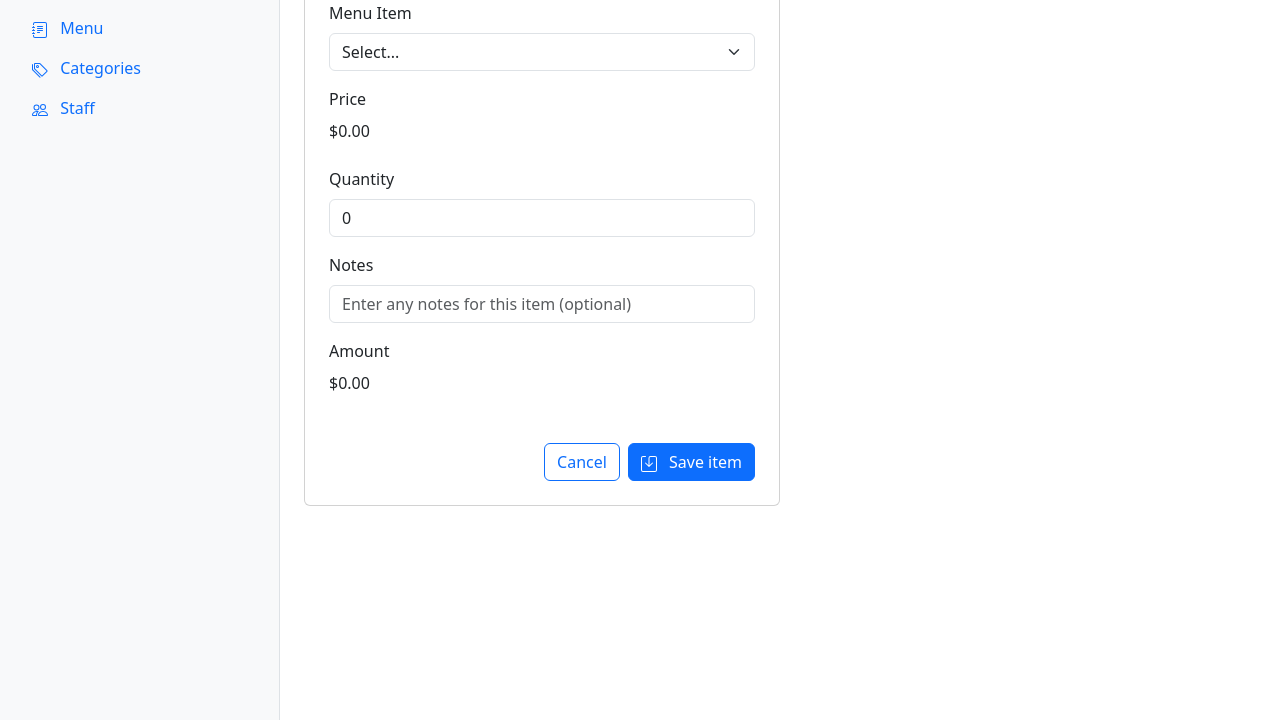
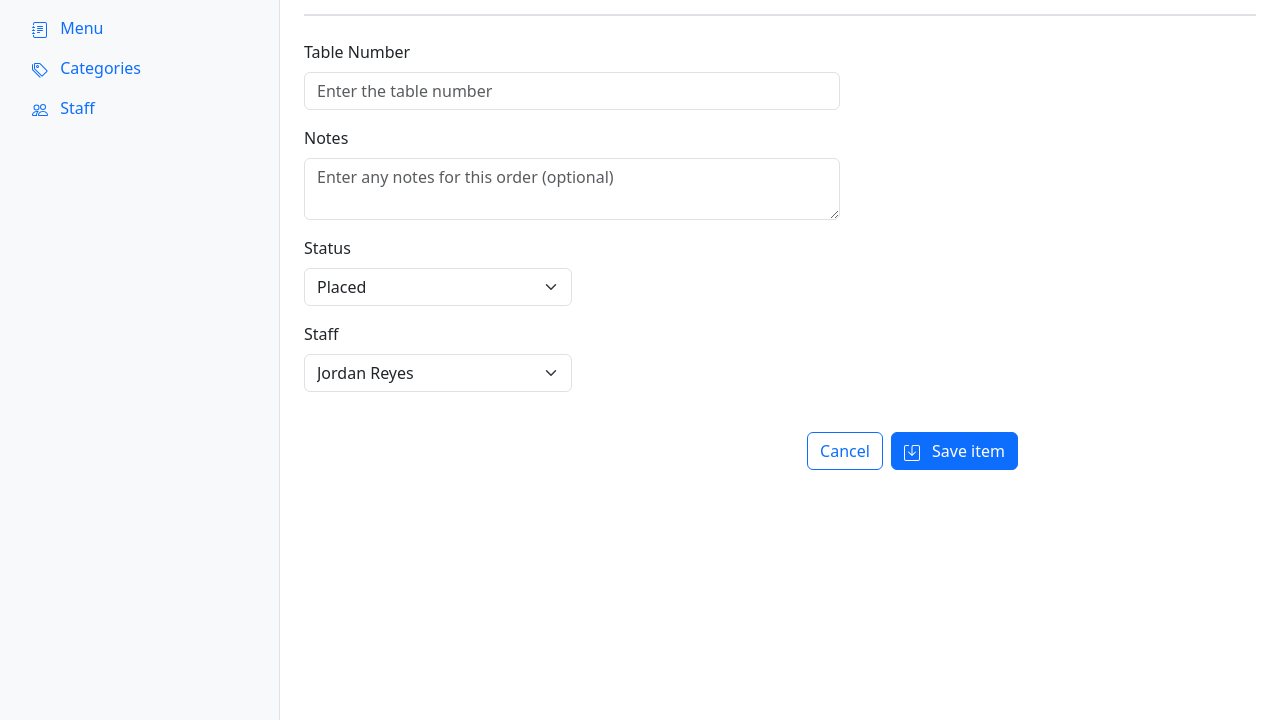
Before and after one commit to bbottstql/tableserve-design, a website built with Vite: page order-create.html in a window 1280 px wide. Shown: the part 177-897 px from the top of the page. Built offline with nearby package versions, Linux system fonts and the light colour scheme.

Commit message:
order-create fixed

```diff
--- a/order-create.html
+++ b/order-create.html
@@ -15,52 +15,53 @@
     <main class="d-flex">
       {{> nav}}
       <section class="content p-4 flex-grow-1">
-        <form class="form w-50">
-          <div class="card p-4">
-            <h5 class="card-title"><strong>Item</strong></h5>
-
-            <div class="mb-3">
-              <label for="menuItemId" class="form-label">Menu Item</label>
-              <select id="menuItemId" class="form-select">
-                <option value="0" selected>Select...</option>
-                <option value="1">Loaded Nachos</option>
-                <option value="2">Mozzarella Sticks</option>
-                <!-- ...all menu items -->
+        <div
+          class="d-flex justify-content-between pb-4 mb-4 border-bottom border-2"
+        >
+          <h2>New Order</h2>
+        </div>
+        <form class="d-flex flex-column w-75">
+          <div class="mb-3 w-75">
+            <label for="tablenumber" class="form-label">Table Number</label>
+            <input
+              id="tablenumber"
+              class="form-control"
+              type="number"
+              placeholder="Enter the table number"
+            />
+          </div>
+          <div class="mb-3 w-75">
+            <label for="notes" class="form-label">Notes</label>
+            <textarea
+              name=""
+              id="notes"
+              class="form-control"
+              placeholder="Enter any notes for this order (optional)"
+            ></textarea>
+          </div>
+          <div class="d-flex flex-row gap-4 w-75">
+            <div class="mb-3 w-50">
+              <label for="status" class="form-label">Status</label>
+              <select name="" id="status" class="form-select">
+                <option value="">Placed</option>
+                <option value="1">Preparing</option>
+                <option value="2">Ready</option>
+                <option value="3">Served</option>
+                <option value="4">Cancelled</option>
               </select>
             </div>
-
-            <div class="mb-3">
-              <label for="price" class="form-label">Price</label>
-              <div class="form-label">$0.00</div>
+          </div>
+          <div class="d-flex flex-row gap-4 w-75">
+            <div class="mb-3 w-50">
+              <label for="staff" class="form-label">Staff</label>
+              <select name="" id="staff" class="form-select">
+                <option value="">Jordan Reyes</option>
+              </select>
             </div>
-
-            <div class="mb-3">
-              <label for="quantity" class="form-label">Quantity</label>
-              <input
-                id="quantity"
-                type="number"
-                class="form-control"
-                value="0"
-              />
-            </div>
-
-            <div class="mb-3">
-              <label for="notes" class="form-label">Notes</label>
-              <input
-                id="notes"
-                type="text"
-                class="form-control"
-                placeholder="Enter any notes for this item (optional)"
-              />
-            </div>
-
-            <div class="mb-3">
-              <label for="amount" class="form-label">Amount</label>
-              <div class="form-label">$0.00</div>
-            </div>
-
+          </div>
+          <div class="row-3 d-flex flex-row justify-content-end w-100 gap-4">
             <div class="d-flex justify-content-end mt-4">
-              <a href="/order-detail.html" class="btn btn-outline-primary me-2"
+              <a href="/orders.html" class="btn btn-outline-primary me-2"
                 >Cancel</a
               >
               <button type="submit" class="btn btn-primary">
```
